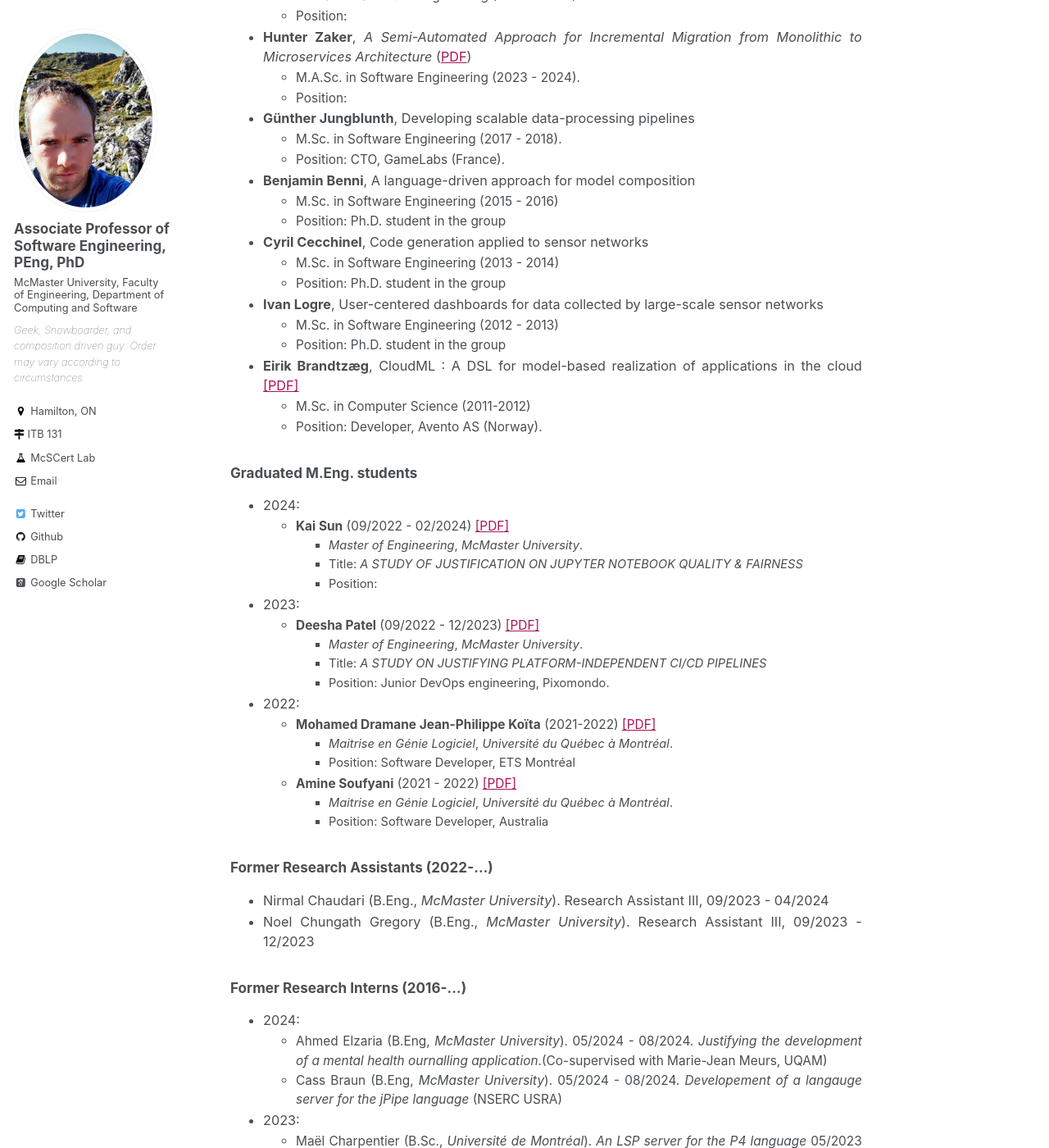
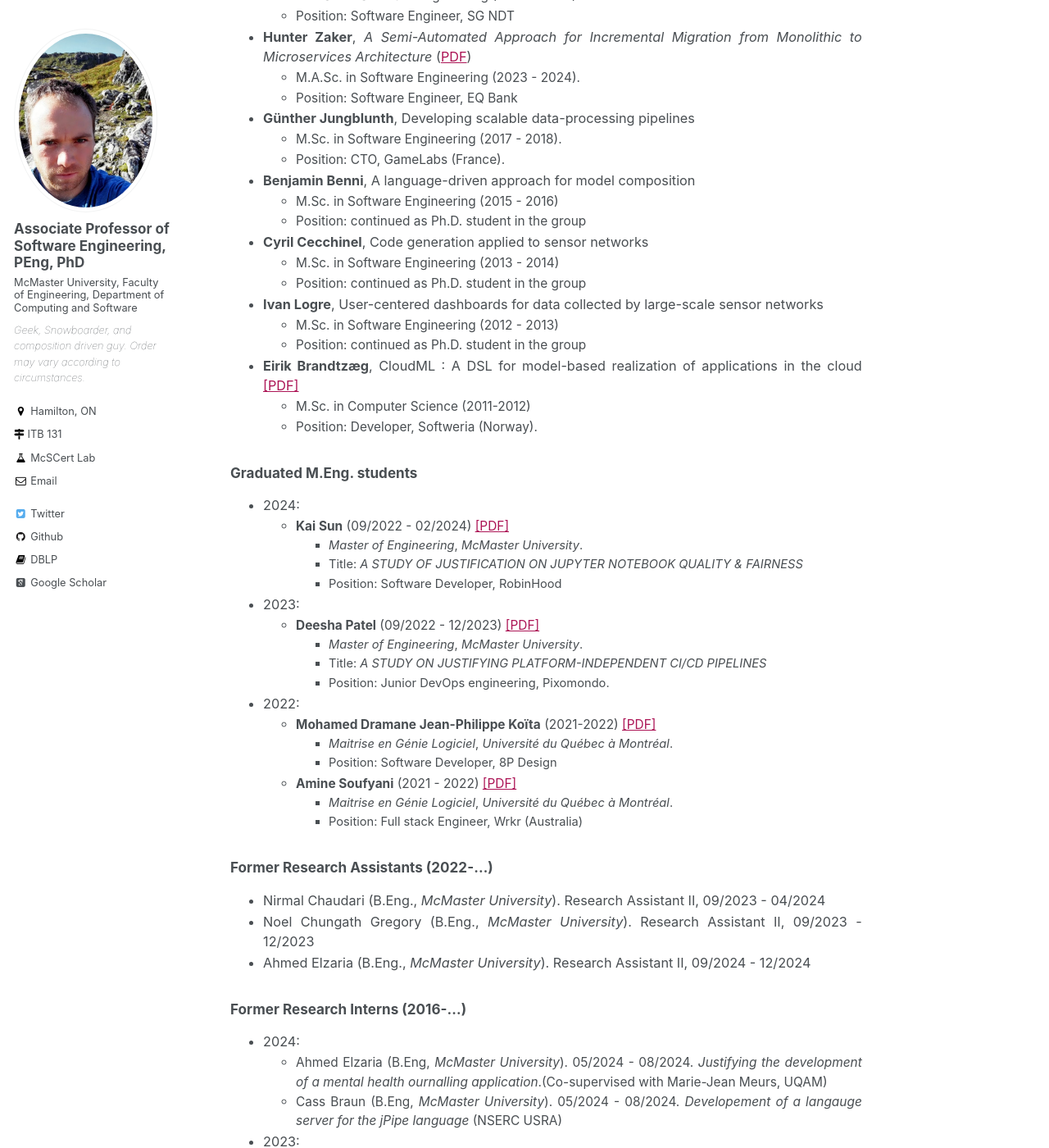
Before and after one commit to mosser/mosser.github.io, a Jekyll site: the page built from _pages/students.md, in a window 1280 px wide and 1400 px high, scrolled down 2453 px. Shown: the whole window at 82% size. Built offline with Jekyll 4.4.1, drawn with Linux system fonts in a browser that asks for light colours; some web fonts are replaced; some of the changed text lies outside the part shown.

Commit message:
update students

```diff
--- a/_pages/students.md
+++ b/_pages/students.md
@@ -52,8 +52,8 @@ If you're interested in Software Engineering, Safety, Certification from the len
 
 ### Research Assistants
 
-  - [Cass Braun](https://www.linkedin.com/in/cass-braun/), Research Assistant III, 09/24 - 04/25
-  - [Baptiste Lacroix](https://www.linkedin.com/in/lacroix-baptiste/), Research Assistant II, 06/25 - 08/25
+  - [Cass Braun](https://www.linkedin.com/in/cass-braun/), Research Assistant II, 09/24 - 04/25
+  - [Baptiste Lacroix](https://www.linkedin.com/in/lacroix-baptiste/), Research Assistant III, 06/25 - 08/25
   - [Darshan Shah](https://www.linkedin.com/in/darshan-shah2), Research Assistant I, 05/25 - 08/25
 
 
@@ -82,25 +82,25 @@ If you're interested in Software Engineering, Safety, Certification from the len
 
   - **Alexandre Lachance**, _LEVER: A FRAMEWORK FOR DSL EDITOR SUPPORT_.
     - M.A.Sc. in Software Engineering (2023 - 2024).
-    - Position:
+    - Position: Software Engineer, SG NDT
   - **Hunter Zaker**, _A Semi-Automated Approach for Incremental Migration from Monolithic to Microservices Architecture_ ([PDF](http://hdl.handle.net/11375/30255))
     - M.A.Sc. in Software Engineering (2023 - 2024).
-    - Position:
+    - Position: Software Engineer, EQ Bank
   - **Günther Jungblunth**, Developing scalable data-processing pipelines
     - M.Sc. in Software Engineering (2017 - 2018).
     - Position: CTO, GameLabs (France).
   - **Benjamin Benni**, A language-driven approach for model composition
     - M.Sc. in Software Engineering (2015 - 2016)
-    - Position: Ph.D. student in the group
+    - Position: continued as Ph.D. student in the group
   - **Cyril Cecchinel**, Code generation applied to sensor networks
     - M.Sc. in Software Engineering (2013 - 2014)
-    - Position:  Ph.D. student in the group
+    - Position: continued as Ph.D. student in the group
   - **Ivan Logre**, User-centered dashboards for data collected by large-scale sensor networks
     - M.Sc. in Software Engineering (2012 - 2013)
-    - Position: Ph.D. student in the group
+    - Position: continued as Ph.D. student in the group
   - **Eirik Brandtzæg**, CloudML : A DSL for model-based realization of applications in the cloud [[PDF]](https://www.duo.uio.no/handle/10852/34894?locale-attribute=en)
     - M.Sc. in Computer Science (2011-2012)
-    - Position: Developer, Avento AS (Norway).
+    - Position: Developer, Softweria (Norway).
 
 
 ### Graduated M.Eng. students
@@ -109,7 +109,7 @@ If you're interested in Software Engineering, Safety, Certification from the len
     - **Kai Sun** (09/2022 - 02/2024) [[PDF]](https://macsphere.mcmaster.ca/bitstream/11375/29641/2/Meng_Report_KaiSun_2024.03.pdf)
       - _Master of Engineering_, _McMaster University_.
       - Title: _A STUDY OF JUSTIFICATION ON JUPYTER NOTEBOOK QUALITY & FAIRNESS_
-      - Position:
+      - Position: Software Developer, RobinHood
   - 2023:
     - **Deesha Patel** (09/2022 - 12/2023) [[PDF]](https://macsphere.mcmaster.ca/bitstream/11375/29326/1/patel_deesha_meng.pdf)
       - _Master of Engineering_, _McMaster University_.
@@ -118,15 +118,16 @@ If you're interested in Software Engineering, Safety, Certification from the len
   - 2022:
     - **Mohamed Dramane Jean-Philippe Koïta** (2021-2022) [[PDF]](../files/students/koita22.pdf)
       - _Maitrise en Génie Logiciel_, _Université du Québec à Montréal_.
-      - Position: Software Developer, ETS Montréal
+      - Position: Software Developer, 8P Design
     - **Amine Soufyani** (2021 - 2022) [[PDF]](../files/students/soufyani22.pdf)
       - _Maitrise en Génie Logiciel_, _Université du Québec à Montréal_.
-      - Position: Software Developer, Australia
+      - Position: Full stack Engineer, Wrkr (Australia)
 
 ### Former Research Assistants (2022-...)
 
-  - Nirmal Chaudari (B.Eng., _McMaster University_). Research Assistant III, 09/2023 - 04/2024
-  - Noel Chungath Gregory (B.Eng., _McMaster University_). Research Assistant III, 09/2023 - 12/2023
+  - Nirmal Chaudari (B.Eng., _McMaster University_). Research Assistant II, 09/2023 - 04/2024
+  - Noel Chungath Gregory (B.Eng., _McMaster University_). Research Assistant II, 09/2023 - 12/2023
+  - Ahmed Elzaria (B.Eng., _McMaster University_). Research Assistant II, 09/2024 - 12/2024
 
 ### Former Research Interns (2016-...)
 - 2024:
```
